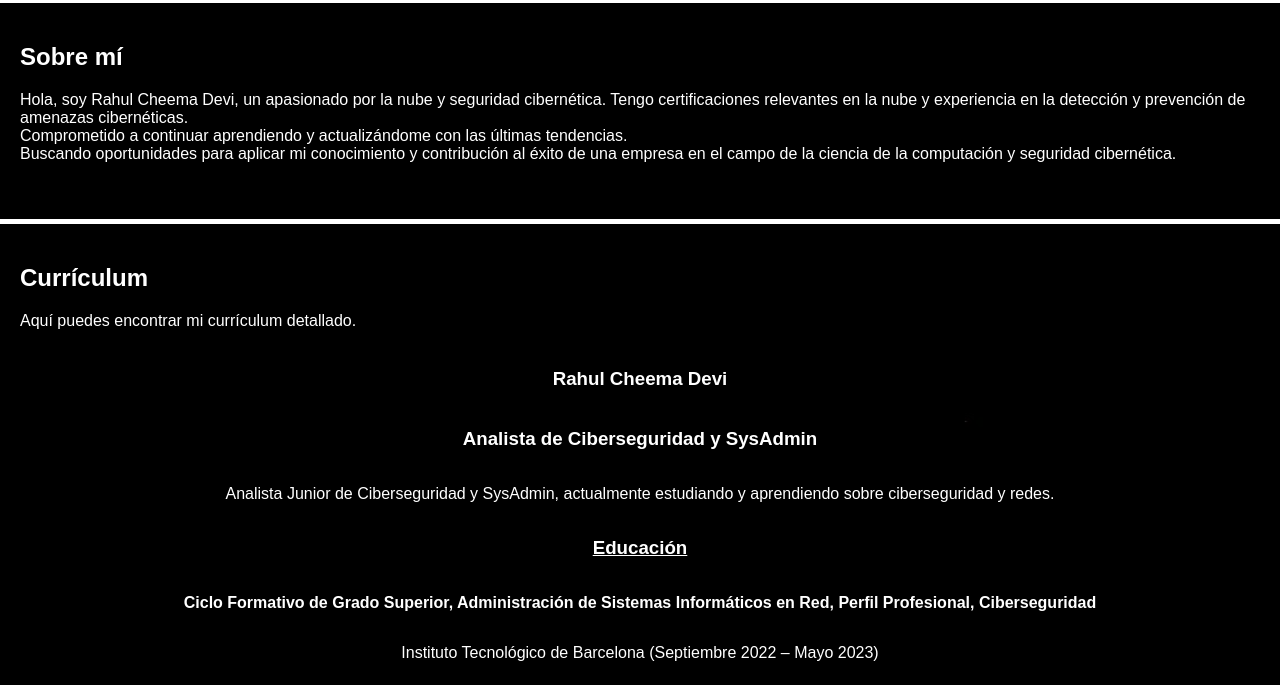
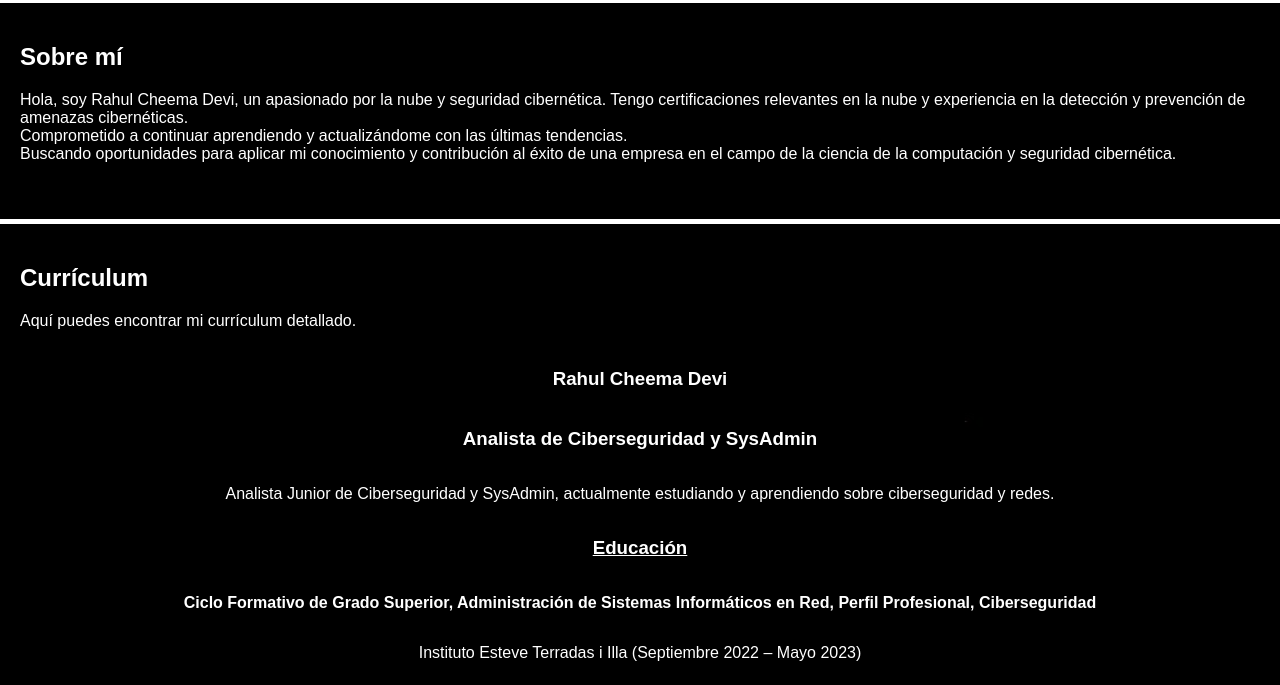
Before and after one commit to rahulito/portfoliobugged, a plain HTML site: page index.html in a window 1280 px wide. Shown: the part 115-800 px from the top of the page. Drawn offline with Linux system fonts and the light colour scheme.

Commit message:
Update index.html

```diff
--- a/index.html
+++ b/index.html
@@ -38,7 +38,7 @@
           <p>Analista Junior de Ciberseguridad y SysAdmin, actualmente estudiando y aprendiendo sobre ciberseguridad y redes.</p>
           <h3 class="wp-block-heading"><u>Educación</u></h3>
           <p><strong>Ciclo Formativo de Grado Superior, Administración de Sistemas Informáticos en Red, Perfil Profesional, Ciberseguridad</strong></p>
-          <p>Instituto Tecnológico de Barcelona (Septiembre 2022 – Mayo 2023)</p>
+          <p>Instituto Esteve Terradas i Illa (Septiembre 2022 – Mayo 2023)</p>
           <p><strong>Bachillerato, Ciencia y Tecnología</strong></p>
           <p>Instituto Enric Borràs (Septiembre 2019 – Junio 2021)</p>
           <h3 class="wp-block-heading"><u>Experiencia Laboral</u></h3>
```
